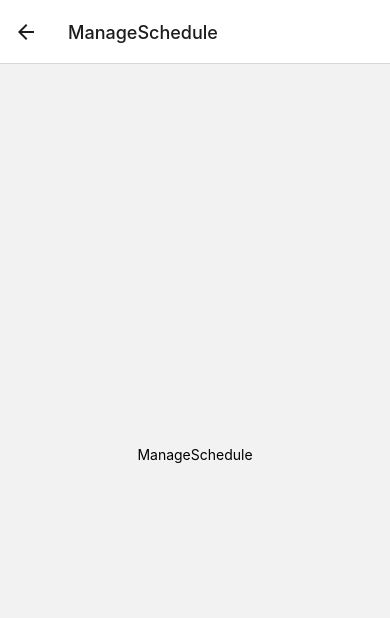
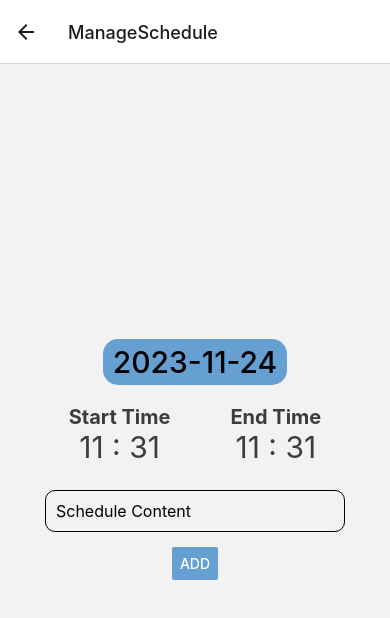
Before and after one commit to ajou-time-wise/time-wise, a React Native app: screen /ManageSchedule in a window 390 px wide. Shown: the top 618 px of the page. Built offline with nearby package versions, Linux system fonts and the light colour scheme.

Commit message:
feat : 일정 추가 폼 구현

```diff
--- /dev/null
+++ b/components/MangeScheduleView.js/Content.js
@@ -0,0 +1,30 @@
+import { View, TextInput, StyleSheet } from "react-native";
+
+function Content({ placeholder, text, setText }) {
+  return (
+    <View style={styles.container}>
+      <TextInput
+        style={styles.textInput}
+        placeholder={placeholder}
+        value={text}
+        onChangeText={(text) => setText(text)}
+      />
+    </View>
+  );
+}
+
+export default Content;
+
+const styles = StyleSheet.create({
+  container: {
+    marginVertical: 10,
+  },
+  textInput: {
+    borderRadius: 10,
+    borderWidth: 0.5,
+    width: 300,
+    padding: 10,
+    fontSize: 16,
+    margin: 5,
+  },
+});
--- /dev/null
+++ b/components/MangeScheduleView.js/DatePicker.js
@@ -0,0 +1,49 @@
+import { View, Text, StyleSheet, Pressable } from "react-native";
+import { Colors } from "../../constant/colors";
+import { getFormattedDate } from "../../utils/date";
+import { useState } from "react";
+import { DateTimePickerAndroid } from "@react-native-community/datetimepicker";
+
+function DatePicker({ date, setDate }) {
+  const [selectedDate, setSelectDate] = useState(date);
+  const showDatePicker = () => {
+    DateTimePickerAndroid.open({
+      value: selectedDate,
+      onChange: (event, selectedDate) => {
+        const currentDate = selectedDate || selectedDate; // Android에서 취소할 경우 null이 올 수 있음
+        setDate(currentDate);
+      },
+      mode: "date",
+      is24Hour: true,
+    });
+  };
+  return (
+    <Pressable
+      onPress={showDatePicker}
+      style={({ pressed }) => pressed && styles.pressed}
+    >
+      <View style={styles.container}>
+        <Text style={styles.text}>{getFormattedDate(date)}</Text>
+      </View>
+    </Pressable>
+  );
+}
+
+export default DatePicker;
+
+const styles = StyleSheet.create({
+  container: {
+    backgroundColor: Colors.color50,
+    borderRadius: 15,
+    paddingHorizontal: 10,
+    paddingVertical: 5,
+    marginVertical: 10,
+  },
+  text: {
+    fontSize: 30,
+    fontWeight: "500",
+  },
+  pressed: {
+    opacity: 0.75,
+  },
+});
--- /dev/null
+++ b/components/MangeScheduleView.js/Time.js
@@ -0,0 +1,31 @@
+import { View, Text, StyleSheet } from "react-native";
+
+function Time({ text, time }) {
+  return (
+    <View style={styles.container}>
+      <Text style={styles.titleText}>{text}</Text>
+      <Text style={styles.timeText}>
+        {time.getHours()} : {time.getMinutes()}
+      </Text>
+    </View>
+  );
+}
+
+export default Time;
+
+const styles = StyleSheet.create({
+  container: {
+    flexDirection: "column",
+    justifyContent: "center",
+    alignItems: "center",
+    marginVertical: 10,
+    marginHorizontal: 30,
+  },
+  titleText: {
+    fontSize: 20,
+    fontWeight: "bold",
+  },
+  timeText: {
+    fontSize: 30,
+  },
+});
--- a/screens/ManageScheduleView.js
+++ b/screens/ManageScheduleView.js
@@ -1,9 +1,60 @@
-import { StyleSheet, Text, View } from "react-native";
+import { Button, Pressable, StyleSheet, Text, View } from "react-native";
+import DatePicker from "../components/MangeScheduleView.js/DatePicker";
+import { useState } from "react";
+import Time from "../components/MangeScheduleView.js/Time";
+import { DateTimePickerAndroid } from "@react-native-community/datetimepicker";
+import Content from "../components/MangeScheduleView.js/Content";
+import { Colors } from "../constant/colors";
 
 function ManageScheduleView() {
+  const [date, setDate] = useState(new Date());
+  const [endTime, setEndTime] = useState(new Date());
+  const [startTime, setStartime] = useState(new Date());
+  const [content, setContent] = useState("");
+
+  const showEndTimePicker = () => {
+    showTimePicker(endTime, setEndTime);
+  };
+
+  const showStartTimePicker = () => {
+    showTimePicker(startTime, setStartime);
+  };
+
+  const showTimePicker = (time, setTime) => {
+    DateTimePickerAndroid.open({
+      value: time,
+      onChange: (event, selectTime) => {
+        const currentTime = selectTime || time;
+        setTime(currentTime);
+      },
+      mode: "time",
+      is24Hour: true,
+    });
+  };
+
   return (
     <View style={styles.container}>
-      <Text>ManageSchedule</Text>
+      <DatePicker date={date} setDate={setDate} />
+      <View style={styles.timeContainer}>
+        <Pressable
+          onPress={showStartTimePicker}
+          style={(pressed) => pressed && styles.pressed}
+        >
+          <Time text={"Start Time"} time={startTime} />
+        </Pressable>
+        <Pressable
+          onPress={showEndTimePicker}
+          style={(pressed) => pressed && styles.pressed}
+        >
+          <Time text={"End Time"} time={endTime} />
+        </Pressable>
+      </View>
+      <Content
+        placeholder={"Schedule Content"}
+        text={content}
+        setText={setContent}
+      />
+      <Button title="ADD" color={Colors.color50} onPress={() => {}} />
     </View>
   );
 }
@@ -16,4 +67,12 @@ const styles = StyleSheet.create({
     justifyContent: "center",
     alignItems: "center",
   },
+  timeContainer: {
+    flexDirection: "row",
+    justifyContent: "center",
+    alignItems: "center",
+  },
+  pressed: {
+    opacity: 0.75,
+  },
 });
```
